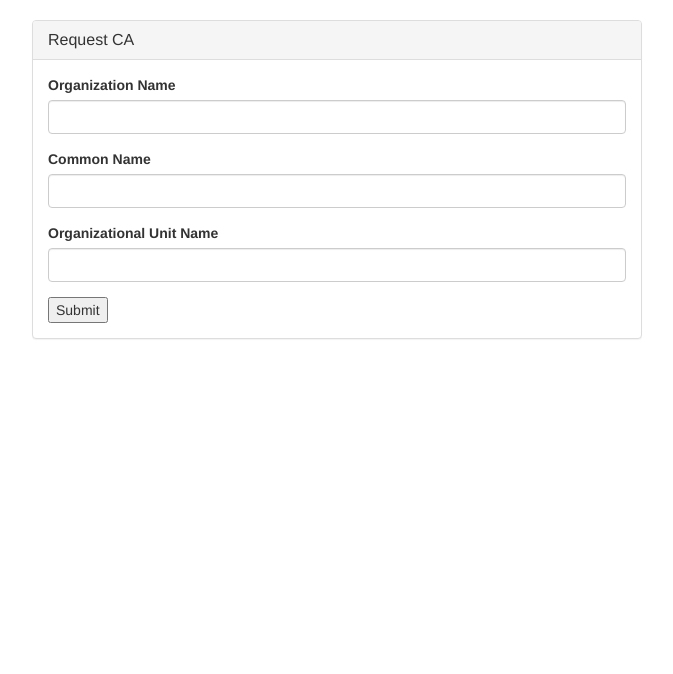
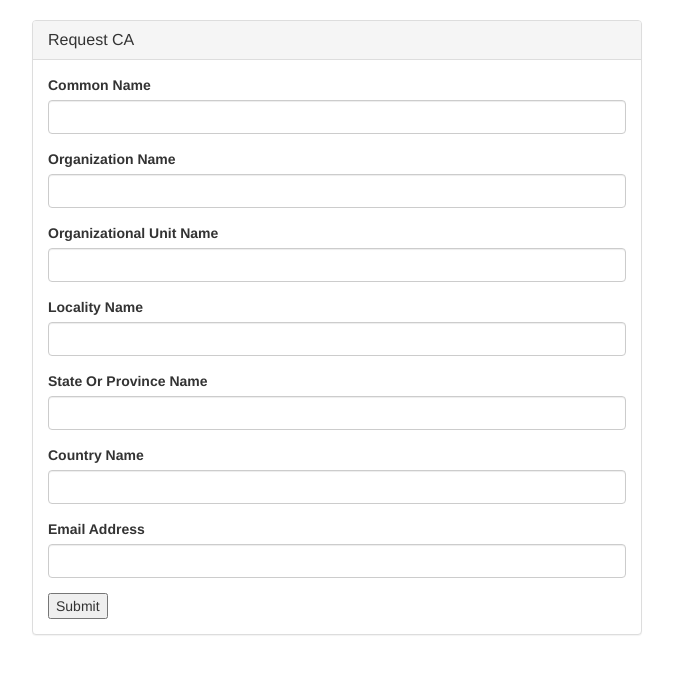
Before and after one commit to evariaayu/create-ca, a PHP site: page /crt_request.php in a window 1280 px wide. Shown: the top 674 px of the page, without its empty margins (303-976 px from the left). Run offline with PHP 8.4, Linux system fonts and the light colour scheme; some libraries are stand-ins or nearby versions.

Commit message:
update crt_request.php expand the list to be filled in

```diff
--- a/crt_request.php
+++ b/crt_request.php
@@ -20,6 +20,11 @@ if ($_SERVER['REQUEST_METHOD'] == 'POST') {
 			$organizationName = $_POST['organizationName'];
 			$commonName = $_POST['commonName'];
 			$organizationalUnitName = $_POST['organizationalUnitName'];
+			$countryName = $_POST['countryName'];
+			$stateOrProvinceName = $_POST['stateOrProvinceName'];
+			$localityName = $_POST['localityName'];
+			$emailAddress = $_POST['emailAddress'];
+
 			//echo $namaperusahaan;
 			$privKey = new Crypt_RSA();
 			extract($privKey->createKey());
@@ -30,18 +35,11 @@ if ($_SERVER['REQUEST_METHOD'] == 'POST') {
 			$x509->setDNProp('id-at-organizationName', $organizationName);
 			$x509->setDNProp('id-at-commonName', $commonName);
 			$x509->setDNProp('id-at-organizationalUnitName', $organizationalUnitName);
-			// $subject->setDN(
-			// 			    array(
-			// 			        'rdnSequence' => array(
-			// 			            array(
-			// 			                array(
-			// 			                    'type' => 'id-at-organizationName',
-			// 			                    'value'=> 'phpseclib demo cert'
-			// 			                )
-			// 			            )
-			// 			        )
-			// 			    )
-			// 			);
+			$x509->setDNProp('id-at-countryName', $countryName);
+			$x509->setDNProp('id-at-stateOrProvinceName', $stateOrProvinceName);
+			$x509->setDNProp('id-at-localityName', $localityName);
+			$x509->setDNProp('id-emailAddress', $emailAddress);
+
 
 			$csr = $x509->signCSR();
 
@@ -118,17 +116,38 @@ if ($_SERVER['REQUEST_METHOD'] == 'POST') {
 	  </div>
 	  <div class="panel-body">
 	    <form action="" method="post">
+	    	<div class="form-group">
+	   			<label for="commonName">Common Name</label>
+	    		<input type="text" class="form-control" name="commonName">
+	  		</div>
 	  		<div class="form-group">
 	   			<label for="organizationName">Organization Name</label>
 	    		<input type="text" class="form-control" name="organizationName">
 	  		</div>
-	  		<div class="form-group">
-	   			<label for="commonName">Common Name</label>
-	    		<input type="text" class="form-control" name="commonName">
-	  		</div>
+
 	  		<div class="form-group">
 	   			<label for="organizationalUnitName">Organizational Unit Name</label>
 	    		<input type="text" class="form-control" name="organizationalUnitName">
+	  		</div>
+
+	  		<div class="form-group">
+	   			<label for="localityName">Locality Name</label>
+	    		<input type="text" class="form-control" name="localityName">
+	  		</div>
+
+			<div class="form-group">
+	   			<label for="stateOrProvinceName">State Or Province Name</label>
+	    		<input type="text" class="form-control" name="stateOrProvinceName">
+	  		</div>
+
+	  		<div class="form-group">
+	   			<label for="countryName">Country Name</label>
+	    		<input type="text" class="form-control" name="countryName">
+	  		</div>
+
+	  		<div class="form-group">
+	   			<label for="emailAddress">Email Address</label>
+	    		<input type="text" class="form-control" name="emailAddress">
 	  		</div>
 	    	<input type="submit" name="formSubmit" value="Submit" />
 		</form>
```
